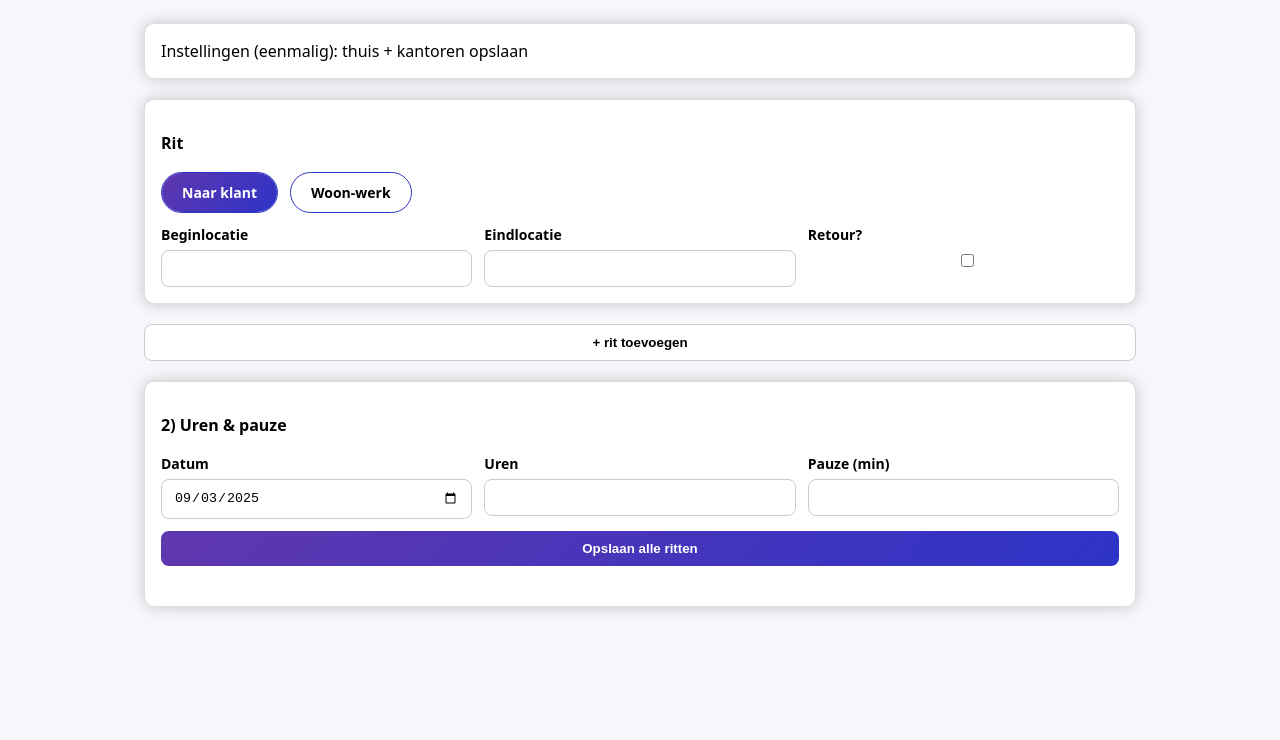
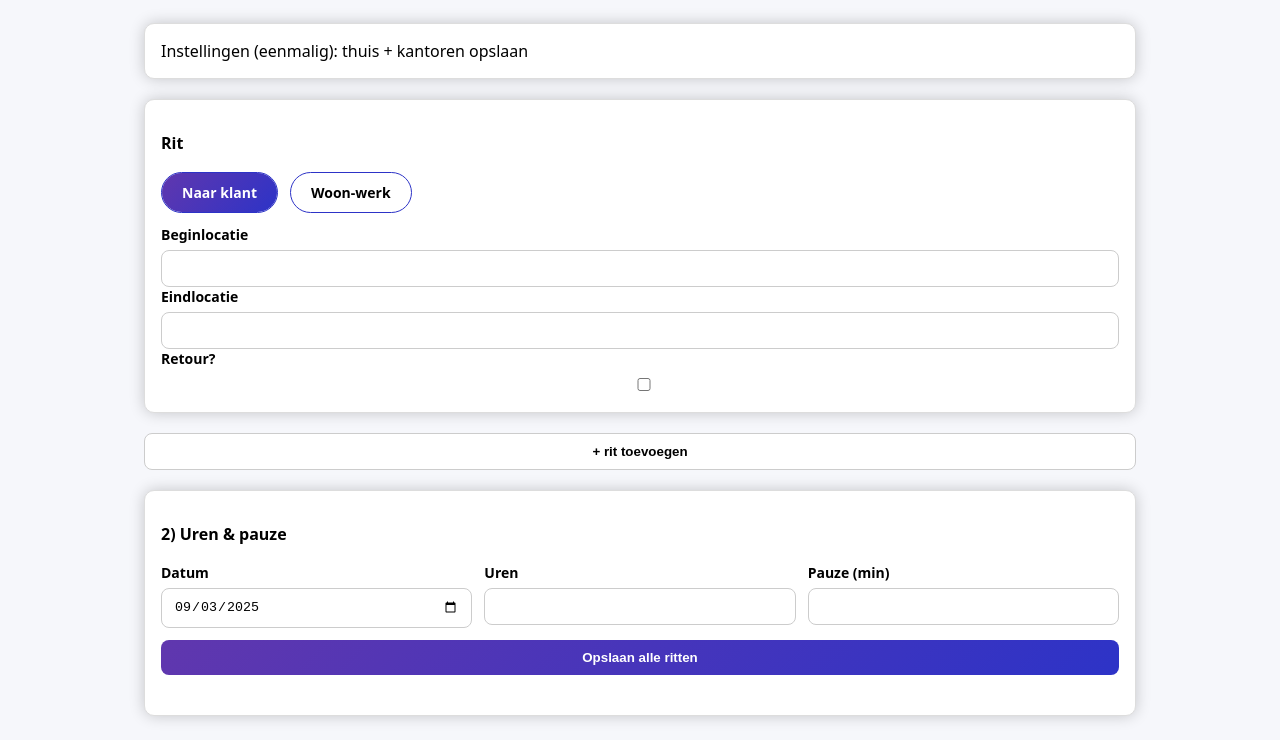
Before and after one commit to RoyCsuka/time2track, a plain HTML site: page index.html in a window 1280 px wide. Shown: the part 113-853 px from the top of the page. Before the commit the page ends 800 px from the top, so only its background shows below. Drawn offline with Linux system fonts and the light colour scheme; some packages are replaced by stand-ins of ours.

Commit message:
styling for fields

```diff
--- a/index.html
+++ b/index.html
@@ -534,7 +534,7 @@
                 </div>
             </div>
 
-            <div class="clientBlock grid three">
+            <div class="clientBlock flex three">
                 <div>
                     <label for="start-0">Beginlocatie</label>
                     <input id="start-0" type="text"/>
@@ -549,7 +549,7 @@
                 </div>
             </div>
 
-            <div class="commuteBlock grid two" style="display:none;">
+            <div class="commuteBlock flex two" style="display:none;">
                 <div>
                     <label for="commuteRoute-0">Traject</label>
                     <select id="commuteRoute-0">
--- a/style.css
+++ b/style.css
@@ -77,12 +77,31 @@ summary {
     }
 }
 
-.two {
+.grid.two {
     grid-template-columns: 1fr 1fr;
 }
 
-.three {
+.grid.three {
     grid-template-columns: repeat(3, 1fr);
+}
+
+@media screen and (min-width: 768px) {
+    .flex {
+        flex-direction: row;
+    }
+}
+
+.flex {
+    display: flex;
+    flex-direction: column;
+
+    > div {
+        flex: 1;
+
+        &:last-child {
+            flex: 0;
+        }
+    }
 }
 
 label {
```
